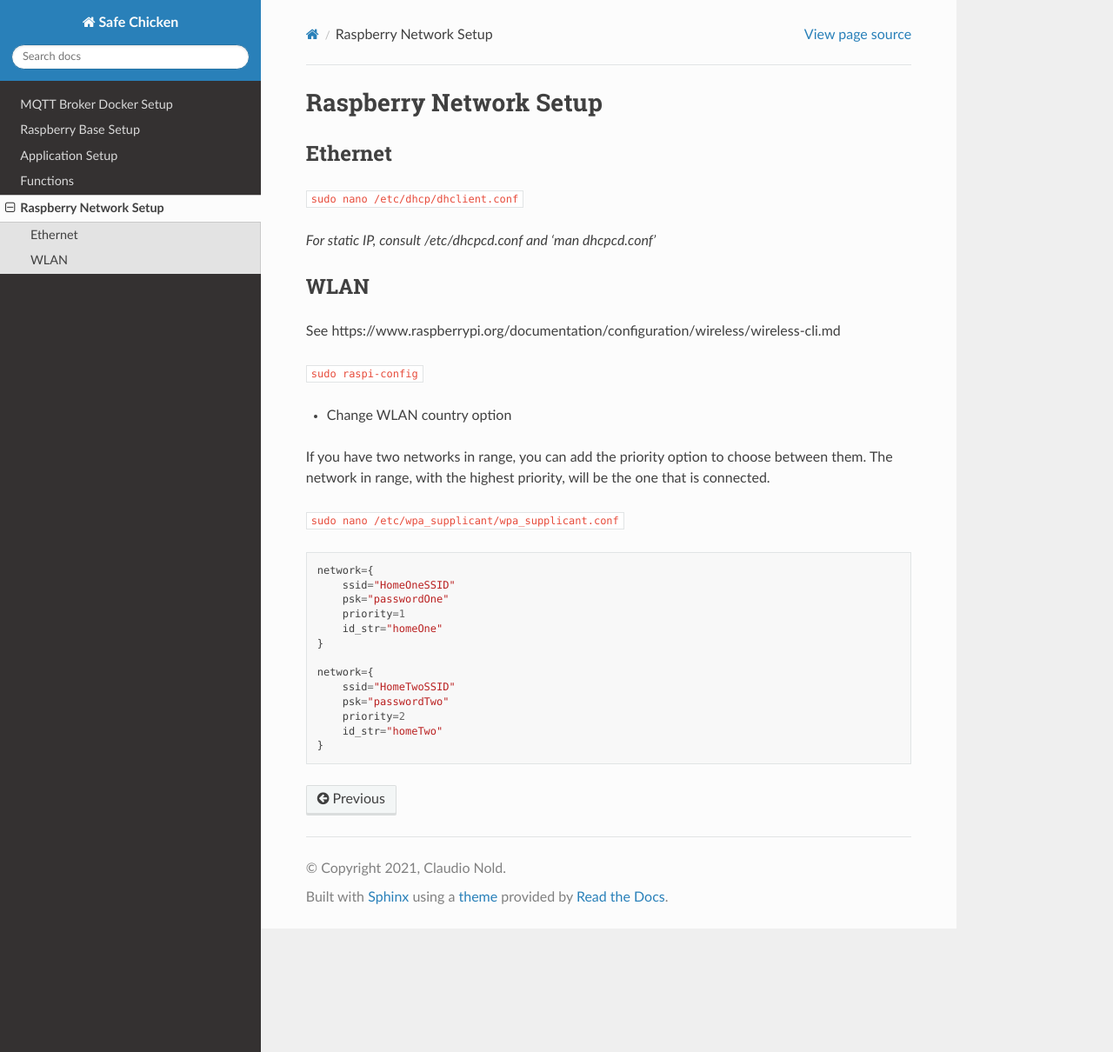
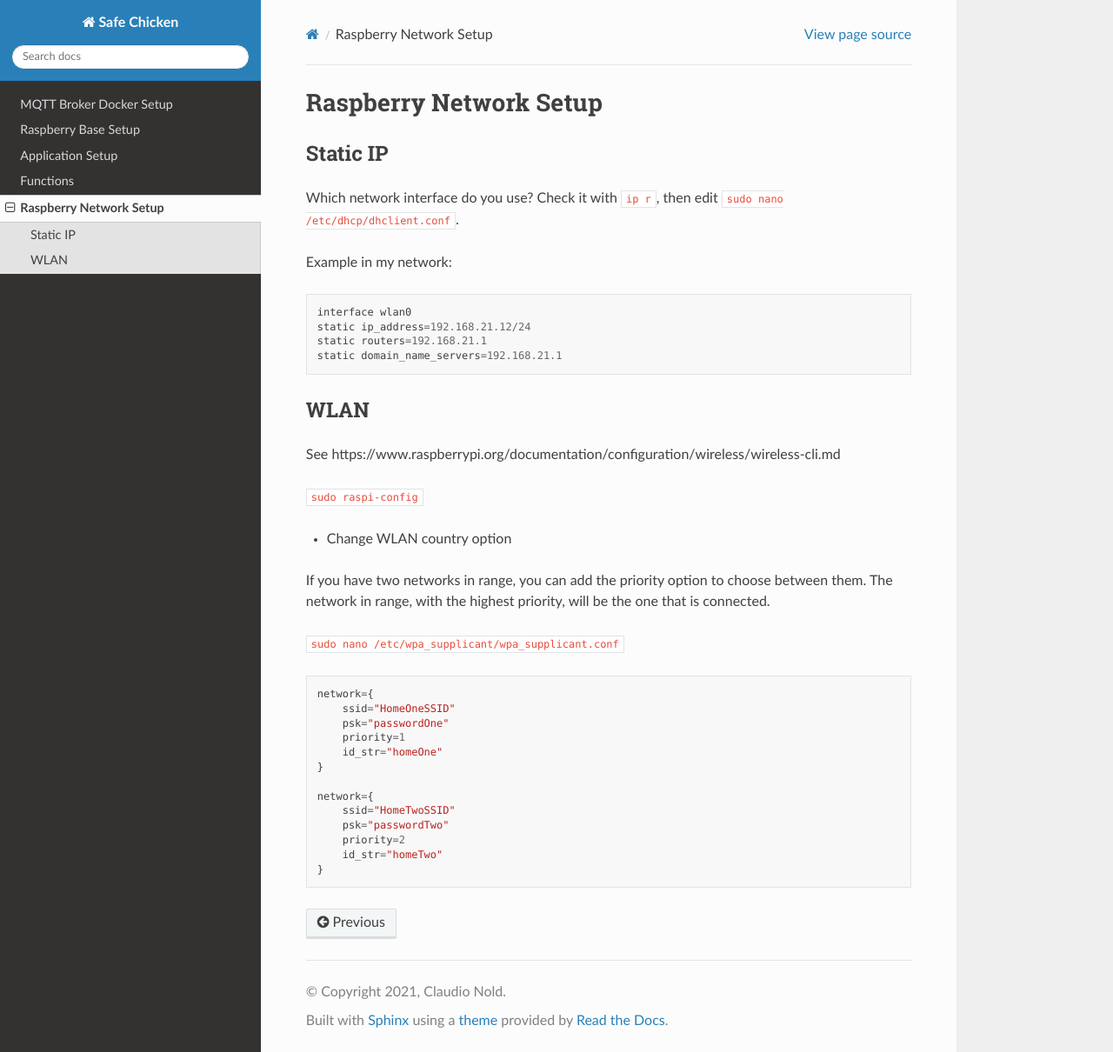
Before and after one commit to ClNo/safe-chicken, a Sphinx documentation site: the page built from docs/raspberry/network_setup.rst, in a window 1280 px wide and 1210 px high. Shown: the whole window at 87% size. Built offline with Sphinx 7.4.7 and the Read the Docs theme 2.0.0, drawn with Linux system fonts in a browser that asks for light colours.

```diff
--- a/config.json
+++ b/config.json
@@ -3,7 +3,7 @@
     "latitude": 47.0,
     "longitude": 7.0,
     "minutes_after_sunrise": 15,
-    "minutes_after_sunset": 15
+    "minutes_after_sunset": 30
   },
   "mqtt_client": {
     "broker_hostname": "192.168.21.5",
--- a/docs/raspberry/base_setup.rst
+++ b/docs/raspberry/base_setup.rst
@@ -81,4 +81,4 @@ After a re-login you can get the temperature by calling *temp*:
 .. code::
 
    pi@raspberrypi:~ $ temp
-   temp=40.8'C
+   temp=48.0'C
--- a/docs/raspberry/network_setup.rst
+++ b/docs/raspberry/network_setup.rst
@@ -1,13 +1,19 @@
 Raspberry Network Setup
 =======================
 
-Ethernet
---------
+Static IP
+---------
 
-:code:`sudo nano /etc/dhcp/dhclient.conf`
+Which network interface do you use? Check it with :code:`ip r`, then edit :code:`sudo nano /etc/dhcp/dhclient.conf`.
 
-*For static IP, consult /etc/dhcpcd.conf and 'man dhcpcd.conf'*
+Example in my network:
 
+.. code-block::
+
+   interface wlan0
+   static ip_address=192.168.21.12/24
+   static routers=192.168.21.1
+   static domain_name_servers=192.168.21.1
 
 
 WLAN
```
Also changed, not shown: docs/raspberry/backup_restore.rst (added, +54 -0 lines), 4 other files.
